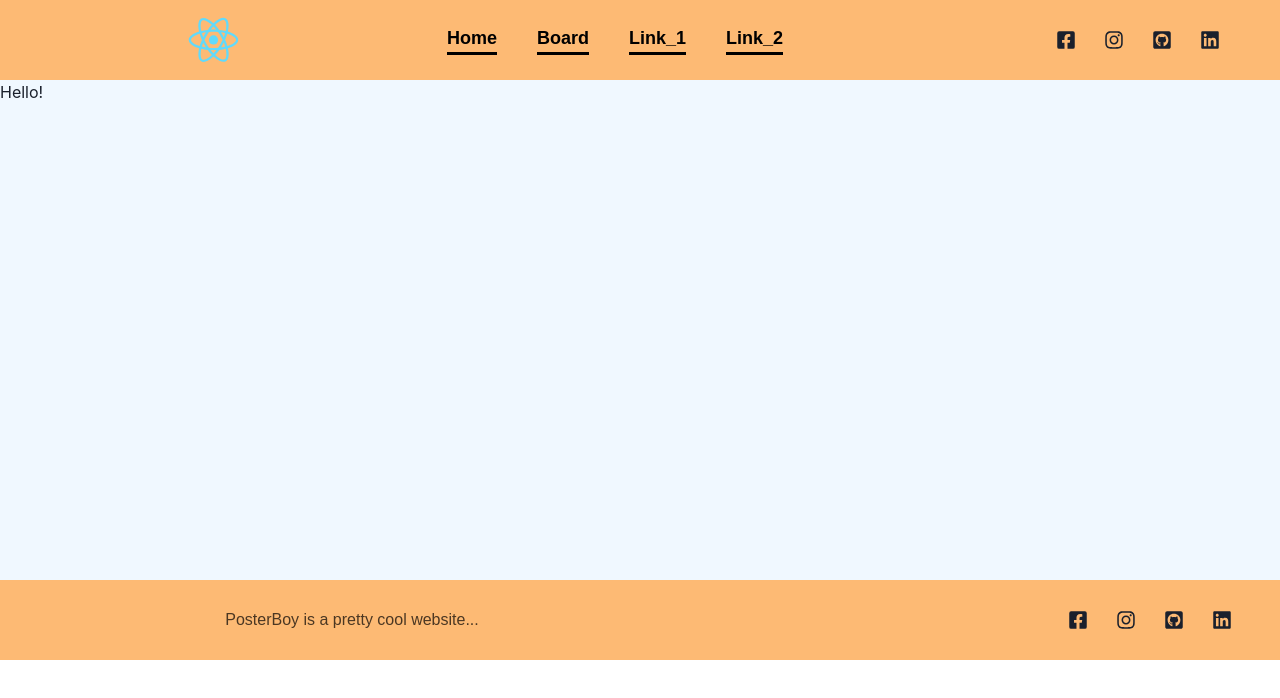
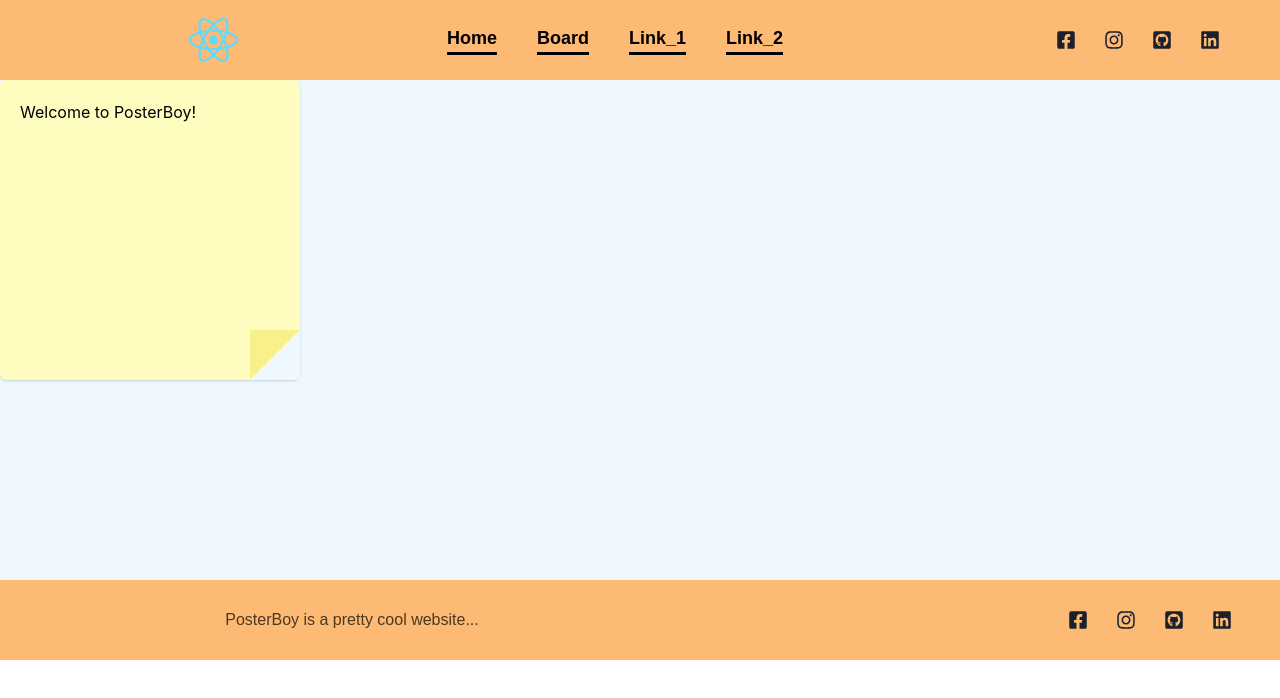
Before and after one commit to PiersonG33/PosterBoy, a React (Create React App) app in the folder posterboy/: page / in a window 1280 px wide. Shown: the top 698 px of the page. Built offline with nearby package versions, Linux system fonts and the light colour scheme.

Commit message:
Add post-it.jsx component for posts

```diff
--- a/posterboy/src/components/post-it.jsx
+++ b/posterboy/src/components/post-it.jsx
@@ -1 +1,42 @@
-ß
+import React from "react";
+import { Card, CardBody, CardFooter, Box } from '@chakra-ui/react'
+
+// "content" is the text inside the post-it
+function PostIt(props) {
+    return(
+      <Card
+       bg="yellow.100" color="black"
+       w="300px" h="300px"
+      >
+        <CardBody>
+          {props.content}
+        </CardBody>
+        <CardFooter>
+            <Box
+                position="absolute"
+                bottom={0}
+                right={0}
+                borderBottomWidth={50}
+                borderBottomColor="transparent"
+                borderBottomStyle="solid"
+                borderLeftWidth={50}
+                borderLeftColor="yellow.200"
+                borderLeftStyle="solid"
+            />
+            <Box
+                position="absolute"
+                bottom={0}
+                right={0}
+                borderTopWidth={50}
+                borderTopColor="transparent"
+                borderTopStyle="solid"
+                borderRightWidth={50}
+                borderRightColor="aliceblue"
+                borderRightStyle="solid"
+            />
+        </CardFooter>
+      </Card>
+    );
+  }
+
+  export default PostIt
--- a/posterboy/src/pages/Home.jsx
+++ b/posterboy/src/pages/Home.jsx
@@ -1,10 +1,11 @@
 import React from "react";
 import styled from "styled-components";
+import PostIt from './../components/post-it';
 
 function Home() {
   return(
     <HomeContainer>
-      <p>Hello!</p>
+      <PostIt content="Welcome to PosterBoy!" />
     </HomeContainer>
   );
 }
```
